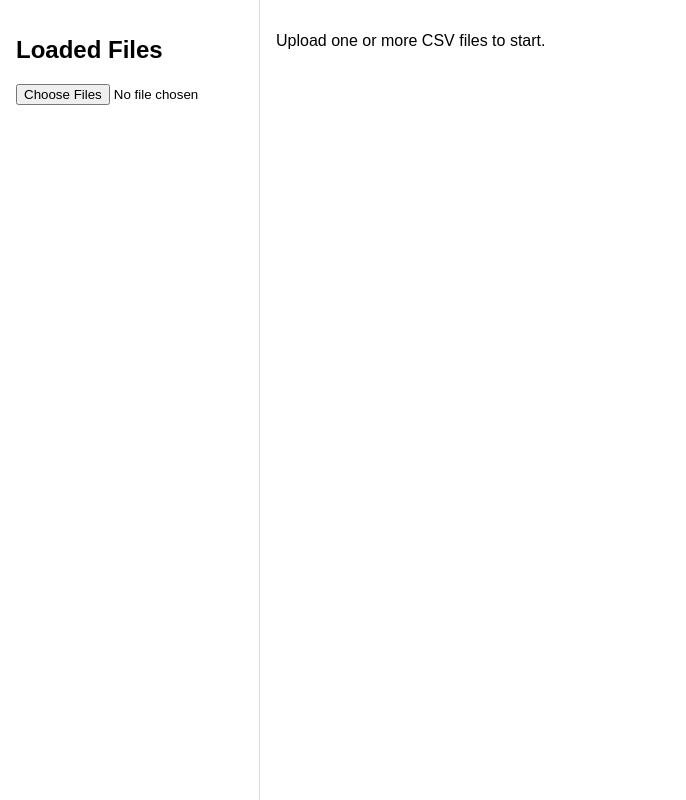
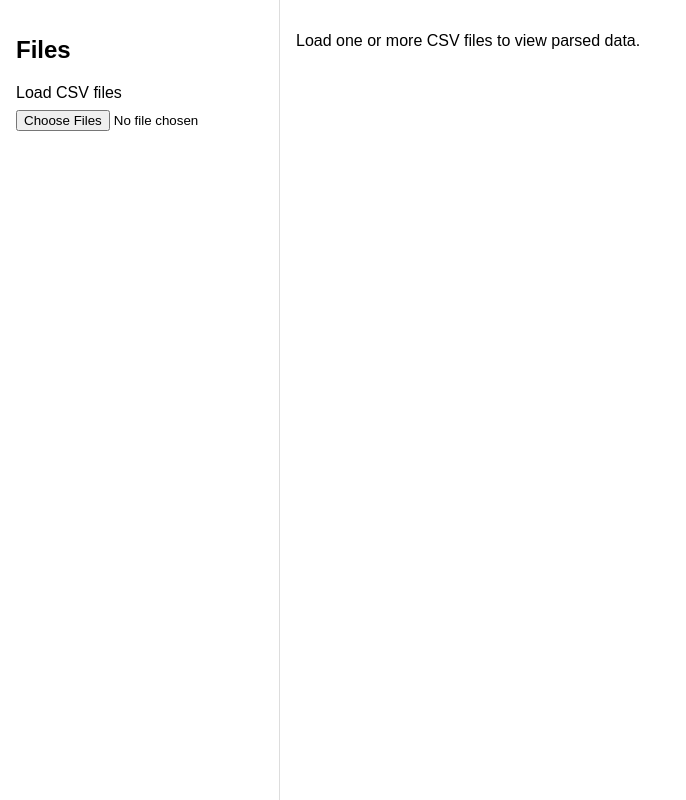
Before and after one commit to jakub-binder/Csv-Data-Viewer, a React app: page / in a window 1280 px wide. Shown: the whole page, without its empty margins (0-686 px from the left). Built offline with nearby package versions, Linux system fonts and the light colour scheme; the HTML template or start-up script is replaced by a standard one.

Commit message:
Refine MVP CSV viewer UI with warnings and numeric filter

```diff
--- a/src/App.tsx
+++ b/src/App.tsx
@@ -8,8 +8,16 @@ interface LoadedCsvFile {
   parsed: ParsedCsvFile;
 }
 
-function isNumericTest(test: TestRow): boolean {
-  return test.value !== null || test.lowerLimit !== null || test.upperLimit !== null;
+function isNumericValueTest(test: TestRow): boolean {
+  return test.value !== null;
+}
+
+function formatInLimit(inLimit: boolean | null): string {
+  if (inLimit === null) {
+    return '-';
+  }
+
+  return inLimit ? 'Pass' : 'Fail';
 }
 
 export default function App() {
@@ -22,48 +30,46 @@ export default function App() {
   );
 
   const handleFilesSelected = async (event: ChangeEvent<HTMLInputElement>) => {
-    const incomingFiles = Array.from(event.target.files ?? []);
-
-    if (incomingFiles.length === 0) {
+    const selectedFiles = Array.from(event.target.files ?? []);
+    if (selectedFiles.length === 0) {
       return;
     }
 
     const parsedFiles = await Promise.all(
-      incomingFiles.map(async (file, index) => {
+      selectedFiles.map(async (file, index) => {
         const text = await file.text();
-        const parsed = parseCsvText(file.name, text);
-
         return {
           id: `${Date.now()}-${index}-${file.name}`,
           fileName: file.name,
-          parsed
+          parsed: parseCsvText(file.name, text)
         } satisfies LoadedCsvFile;
       })
     );
 
     setFiles((previous) => {
       const next = [...previous, ...parsedFiles];
-      if (!activeFileId && next.length > 0) {
+      if (activeFileId === null && next.length > 0) {
         setActiveFileId(next[0].id);
       }
       return next;
     });
 
-    if (!activeFileId && parsedFiles.length > 0) {
-      setActiveFileId(parsedFiles[0].id);
-    }
-
     event.target.value = '';
   };
 
-  const numericTests = (activeFile?.parsed.tests ?? []).filter(isNumericTest);
+  const numericTests = (activeFile?.parsed.tests ?? []).filter(isNumericValueTest);
 
   return (
     <div className="layout">
       <aside className="sidebar">
-        <h2>Loaded Files</h2>
-        <input type="file" accept=".csv" multiple onChange={handleFilesSelected} />
-        <ul>
+        <h2>Files</h2>
+
+        <label className="file-control">
+          <span>Load CSV files</span>
+          <input type="file" multiple accept=".csv" onChange={handleFilesSelected} />
+        </label>
+
+        <ul className="file-list">
           {files.map((file) => (
             <li key={file.id}>
               <button
@@ -79,8 +85,8 @@ export default function App() {
       </aside>
 
       <main className="main">
-        {!activeFile ? (
-          <p>Upload one or more CSV files to start.</p>
+        {activeFile === null ? (
+          <p>Load one or more CSV files to view parsed data.</p>
         ) : (
           <>
             <section>
@@ -105,33 +111,47 @@ export default function App() {
             </section>
 
             <section>
-              <h2>Numeric Tests</h2>
+              <h2>Warnings</h2>
+              {activeFile.parsed.warnings.length === 0 ? (
+                <p>None</p>
+              ) : (
+                <ul>
+                  {activeFile.parsed.warnings.map((warning, index) => (
+                    <li key={`${warning}-${index}`}>{warning}</li>
+                  ))}
+                </ul>
+              )}
+            </section>
+
+            <section>
+              <h2>Numeric tests (value != null)</h2>
               <table>
                 <thead>
                   <tr>
-                    <th>tsName</th>
-                    <th>value</th>
-                    <th>lowerLimit</th>
-                    <th>upperLimit</th>
-                    <th>unit</th>
+                    <th>TsName</th>
+                    <th>Value</th>
+                    <th>LowerLimit</th>
+                    <th>UpperLimit</th>
+                    <th>Unit</th>
                     <th>inLimit</th>
                   </tr>
                 </thead>
                 <tbody>
-                  {numericTests.map((test, index) => (
-                    <tr key={`${test.tsName ?? 'row'}-${index}`}>
-                      <td>{test.tsName ?? '-'}</td>
-                      <td>{test.value ?? '-'}</td>
-                      <td>{test.lowerLimit ?? '-'}</td>
-                      <td>{test.upperLimit ?? '-'}</td>
-                      <td>{test.unit ?? '-'}</td>
-                      <td>{test.inLimit === null ? '-' : test.inLimit ? 'Pass' : 'Fail'}</td>
-                    </tr>
-                  ))}
-                  {numericTests.length === 0 && (
+                  {numericTests.length === 0 ? (
                     <tr>
                       <td colSpan={6}>No numeric tests found.</td>
                     </tr>
+                  ) : (
+                    numericTests.map((test, index) => (
+                      <tr key={`${test.tsName ?? 'row'}-${index}`}>
+                        <td>{test.tsName ?? '-'}</td>
+                        <td>{test.value ?? '-'}</td>
+                        <td>{test.lowerLimit ?? '-'}</td>
+                        <td>{test.upperLimit ?? '-'}</td>
+                        <td>{test.unit ?? '-'}</td>
+                        <td>{formatInLimit(test.inLimit)}</td>
+                      </tr>
+                    ))
                   )}
                 </tbody>
               </table>
--- a/src/styles.css
+++ b/src/styles.css
@@ -8,7 +8,7 @@ body {
 
 .layout {
   display: grid;
-  grid-template-columns: 260px 1fr;
+  grid-template-columns: 280px 1fr;
   min-height: 100vh;
 }
 
@@ -17,22 +17,27 @@ body {
   padding: 16px;
 }
 
-.sidebar ul {
+.file-control {
+  display: grid;
+  gap: 8px;
+}
+
+.file-list {
   list-style: none;
   margin: 12px 0 0;
   padding: 0;
 }
 
-.sidebar li + li {
+.file-list li + li {
   margin-top: 8px;
 }
 
-.sidebar button {
+.file-list button {
   width: 100%;
   text-align: left;
 }
 
-.sidebar button.active {
+.file-list button.active {
   font-weight: bold;
 }
 
```
Also changed, not shown: 1 other file (tests, documents, lock files or other folders).
